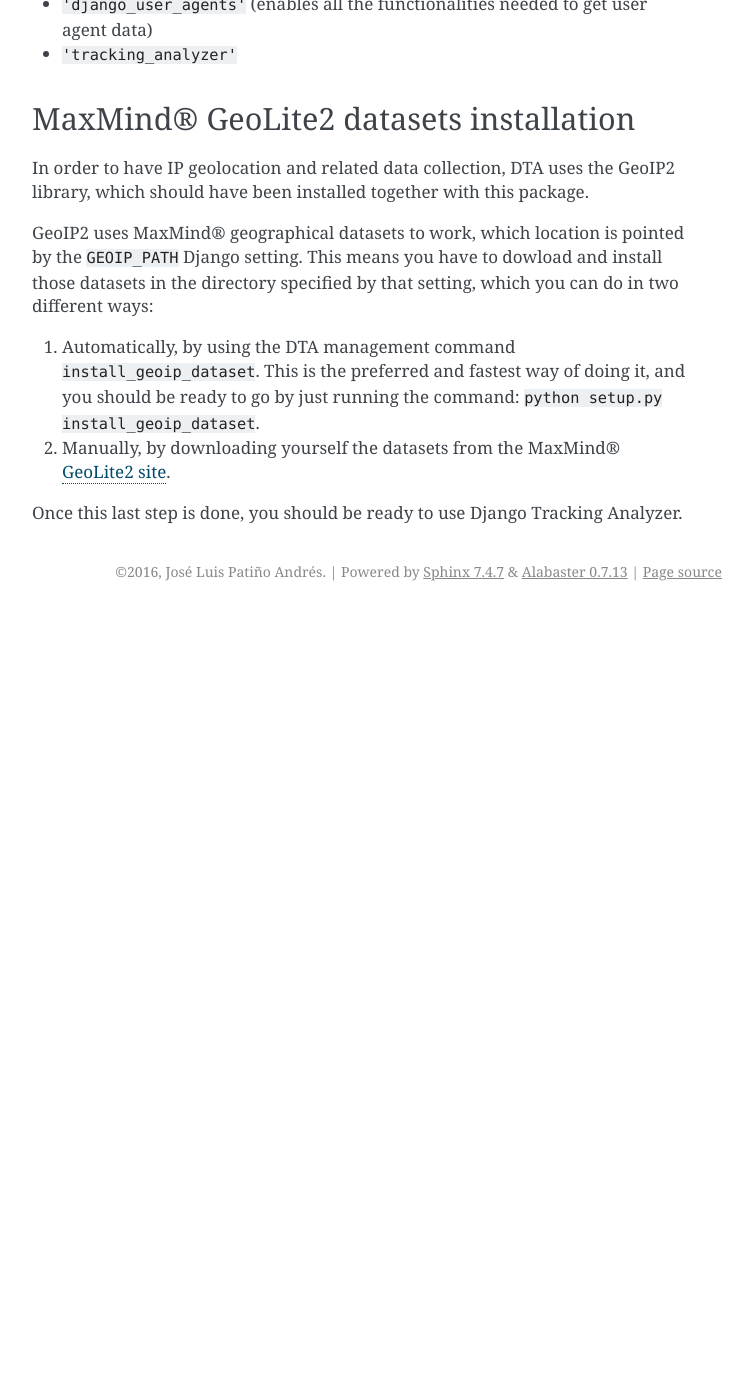
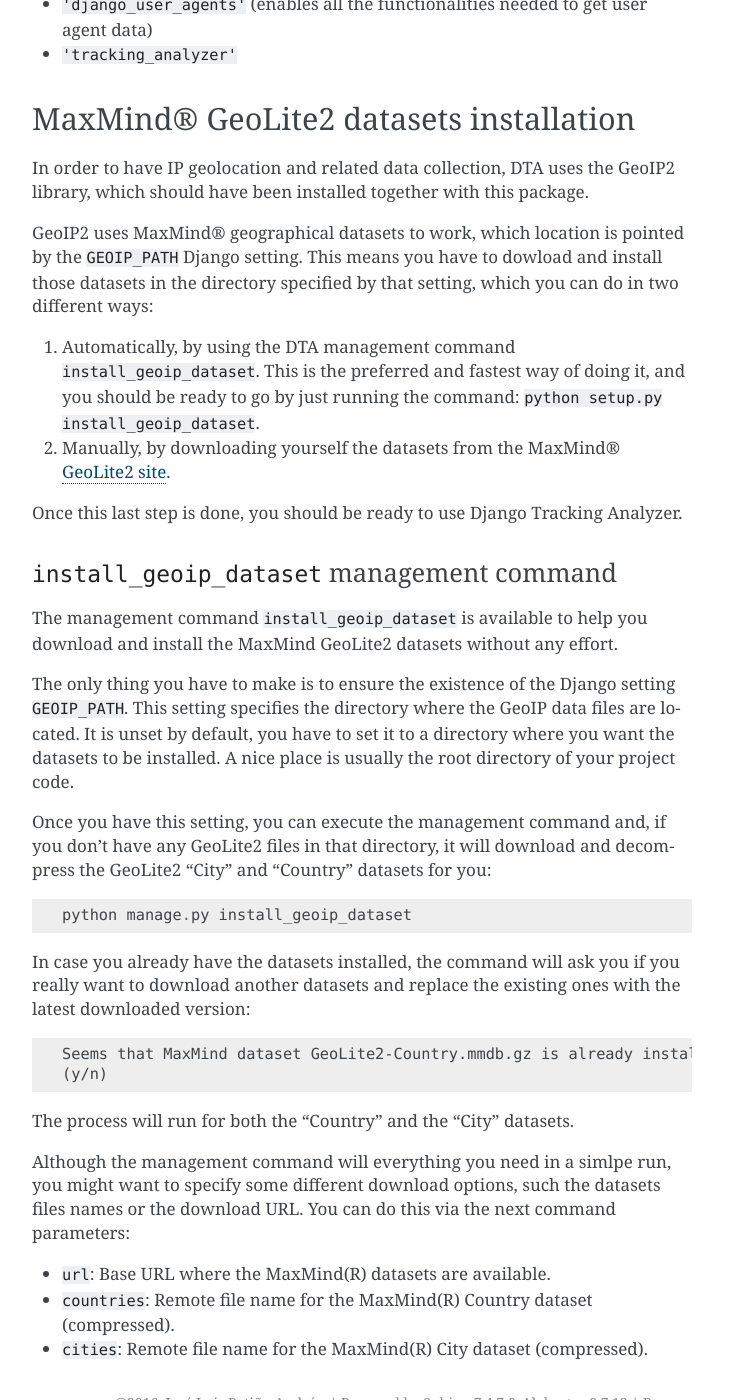
Before and after one commit to jose-lpa/django-tracking-analyzer, a Sphinx documentation site: the page built from docs/installation.rst, in a window 1280 px wide and 1400 px high, scrolled down 878 px. Shown: the whole window, without its empty margins (388-1140 px from the left). Built offline with Sphinx 7.4.7, drawn with Linux system fonts in a browser that asks for light colours; before the commit the page ends 1489 px from its top, so only the background shows below that; some of the changed text lies outside the part shown.

Commit message:
Management command documentation.

```diff
--- a/docs/installation.rst
+++ b/docs/installation.rst
@@ -3,6 +3,7 @@
 ============
 Installation
 ============
+
 
 Prerequisites
 =============
@@ -14,6 +15,7 @@
 - Django IPWare 1.1.5 or later.
 - Django User Agents 0.3.0 or later.
 - GeoIP2 2.3.0 or later.
+
 
 Package installation
 ====================
@@ -36,6 +38,7 @@
    cd django-tracking-analyzer-master/
    python setup.py install
 
+
 Configuration
 =============
 
@@ -45,6 +48,7 @@
 - ``'django_user_agents'`` (enables all the functionalities needed to get user
   agent data)
 - ``'tracking_analyzer'``
+
 
 MaxMind® GeoLite2 datasets installation
 =======================================
@@ -66,4 +70,40 @@
 Once this last step is done, you should be ready to use Django Tracking Analyzer.
 
 
+``install_geoip_dataset`` management command
+--------------------------------------------
+
+The management command ``install_geoip_dataset`` is available to help you
+download and install the MaxMind GeoLite2 datasets without any effort.
+
+The only thing you have to make is to ensure the existence of the Django setting
+``GEOIP_PATH``. This setting specifies the directory where the GeoIP data files
+are located. It is unset by default, you have to set it to a directory where you
+want the datasets to be installed. A nice place is usually the root directory of
+your project code.
+
+Once you have this setting, you can execute the management command and, if you
+don't have any GeoLite2 files in that directory, it will download and decompress
+the GeoLite2 "City" and "Country" datasets for you::
+
+    python manage.py install_geoip_dataset
+
+In case you already have the datasets installed, the command will ask you if you
+really want to download another datasets and replace the existing ones with the
+latest downloaded version::
+
+    Seems that MaxMind dataset GeoLite2-Country.mmdb.gz is already installed in "GeoLite2-Country.mmdb.gz". Do you want to reinstall it?
+    (y/n)
+
+The process will run for both the "Country" and the "City" datasets.
+
+Although the management command will everything you need in a simlpe run, you
+might want to specify some different download options, such the datasets files
+names or the download URL. You can do this via the next command parameters:
+
+- ``url``: Base URL where the MaxMind(R) datasets are available.
+- ``countries``: Remote file name for the MaxMind(R) Country dataset (compressed).
+- ``cities``: Remote file name for the MaxMind(R) City dataset (compressed).
+
+
 .. _GeoLite2 site: http://dev.maxmind.com/geoip/geoip2/geolite2/
--- a/docs/settings.rst
+++ b/docs/settings.rst
@@ -16,7 +16,7 @@
 in order to get the GeoIP datasets working properly. Please check `GeoIP2 Django documentation`_
 for detailed information.
 
-- Default: 'xxxxx'
+- Default: **unset**
 
 ``TRACKING_ANALYZER_MAXMIND_URL``
 ---------------------------------
--- a/docs/usage.rst
+++ b/docs/usage.rst
@@ -3,6 +3,7 @@
 =====
 Usage
 =====
+
 
 Overview
 ========
```
